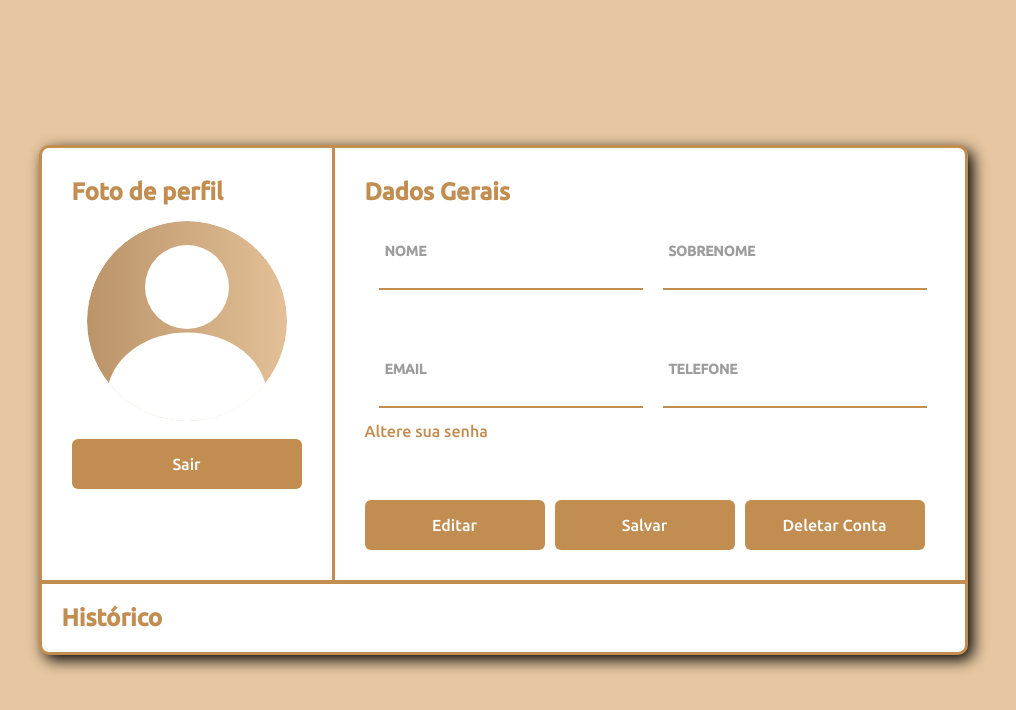
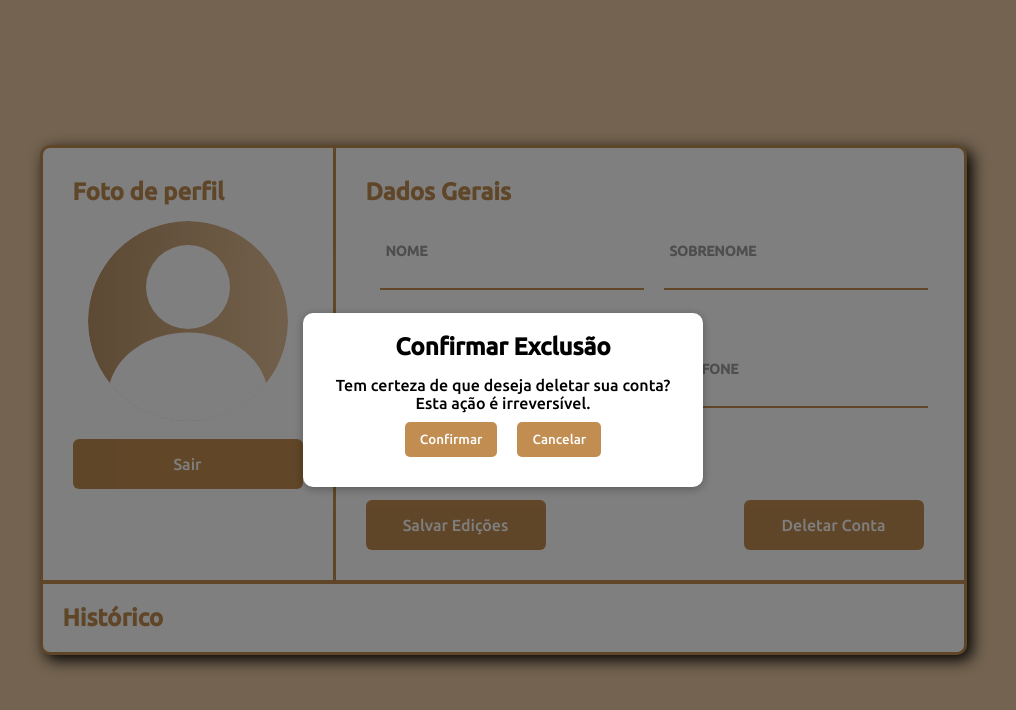
Before and after one commit to RafaSantos19/FrontEnd_PI3, a React (Vite) app: page /perfil in a window 1280 px wide. Both pictures are taken after a click on the button "Deletar Conta". Shown: the top 710 px of the page, without its empty margins (137-1153 px from the left). Built offline with nearby package versions, Linux system fonts and the light colour scheme; no server answers.

Commit message:
Pequenas mudanças no perfil
Criei um modal para confirmar se o usuário quer deletar a conta.
Também ajeitei o css desses modais que ja estavam la, especificamente os botões deles.

```diff
--- a/src/pages/Perfil/Perfil.css
+++ b/src/pages/Perfil/Perfil.css
@@ -177,7 +177,7 @@ h1{
 .modal-content_perfil button {
     margin: 10px;
     padding: 10px 15px;
-    background-color: #d8c5b3;
+    background-color: #c28d51;
     color: white;
     border: none;
     border-radius: 5px;
@@ -186,7 +186,7 @@ h1{
 }
 
 .modal-content_perfil button:hover {
-    background-color: #c7b2a1;
+    background-color: #E3C097;
 }
 
 @media only screen and (max-width: 720px) {
--- a/src/pages/Perfil/Perfil.jsx
+++ b/src/pages/Perfil/Perfil.jsx
@@ -13,6 +13,7 @@ function Perfil() {
 
   const [updatePassword, setUpdatePassword] = useState(false);
   const [resetEmail, setResetEmail] = useState('');
+  const [showDeleteModal, setShowDeleteModal] = useState(false);
 
   const formatPhone = (value) => {
     const cleaned = value.replace(/\D/g, '');
@@ -86,9 +87,6 @@ function Perfil() {
       const token = localStorage.getItem('authToken');
       if (!token) return alert("Usuário não autenticado.");
 
-      localStorage.setItem('Teste', 'batata quente')
-      alert("TESTE: ", localStorage.getItem('Teste'))
-
       await axios.delete('http://localhost:8080/user/delete', {
         headers: { Authorization: `Bearer ${token}` }
       });
@@ -104,6 +102,10 @@ function Perfil() {
   const openPasswordModal = () => {
     setResetEmail(userData.email);
     setUpdatePassword(true);
+  };
+
+  const confirmDeleteAccount = () => {
+    setShowDeleteModal(true);
   };
 
   useEffect(() => {
@@ -175,13 +177,10 @@ function Perfil() {
             <a href='#' onClick={openPasswordModal} className='a-perfil'>Altere sua senha</a>
             <fieldset className='fieldset-perfil'>
               <div className="container-perfil">
-                <button>Editar</button>
+                <button onClick={handleSave}>Salvar Edições</button>
               </div>
               <div className="container-perfil">
-                <button onClick={handleSave}>Salvar</button>
-              </div>
-              <div className="container-perfil">
-                <button onClick={handleDeleteAccount}>Deletar Conta</button> {/* Botão Deletar */}
+                <button onClick={confirmDeleteAccount}>Deletar Conta</button> {/* Botão para abrir o modal */}
               </div>
             </fieldset>
           </div>
@@ -206,6 +205,17 @@ function Perfil() {
           </div>
         </div>
       )}
+
+      {showDeleteModal && (
+        <div className="modal_perfil">
+          <div className="modal-content_perfil">
+            <h2>Confirmar Exclusão</h2>
+            <p>Tem certeza de que deseja deletar sua conta? Esta ação é irreversível.</p>
+            <button onClick={handleDeleteAccount}>Confirmar</button>
+            <button onClick={() => setShowDeleteModal(false)}>Cancelar</button>
+          </div>
+        </div>
+      )}
     </section>
   );
 }
```
